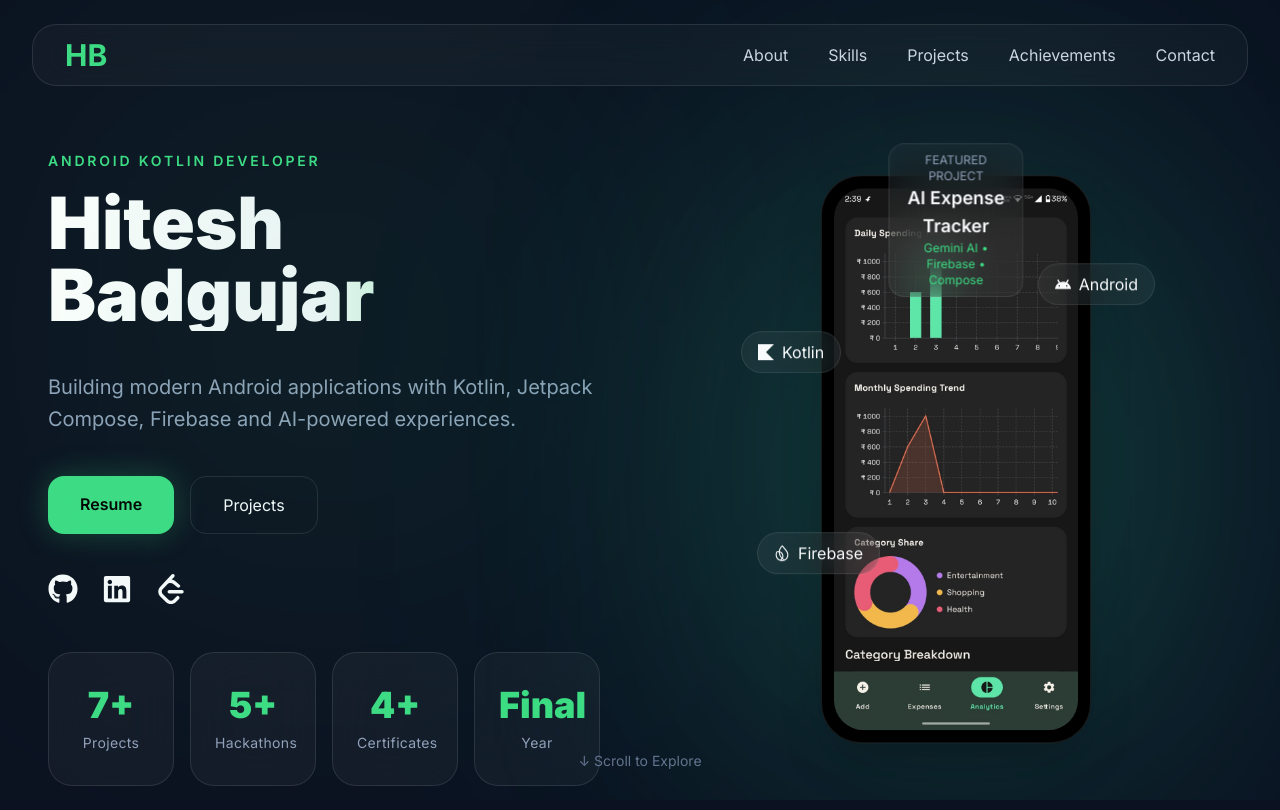
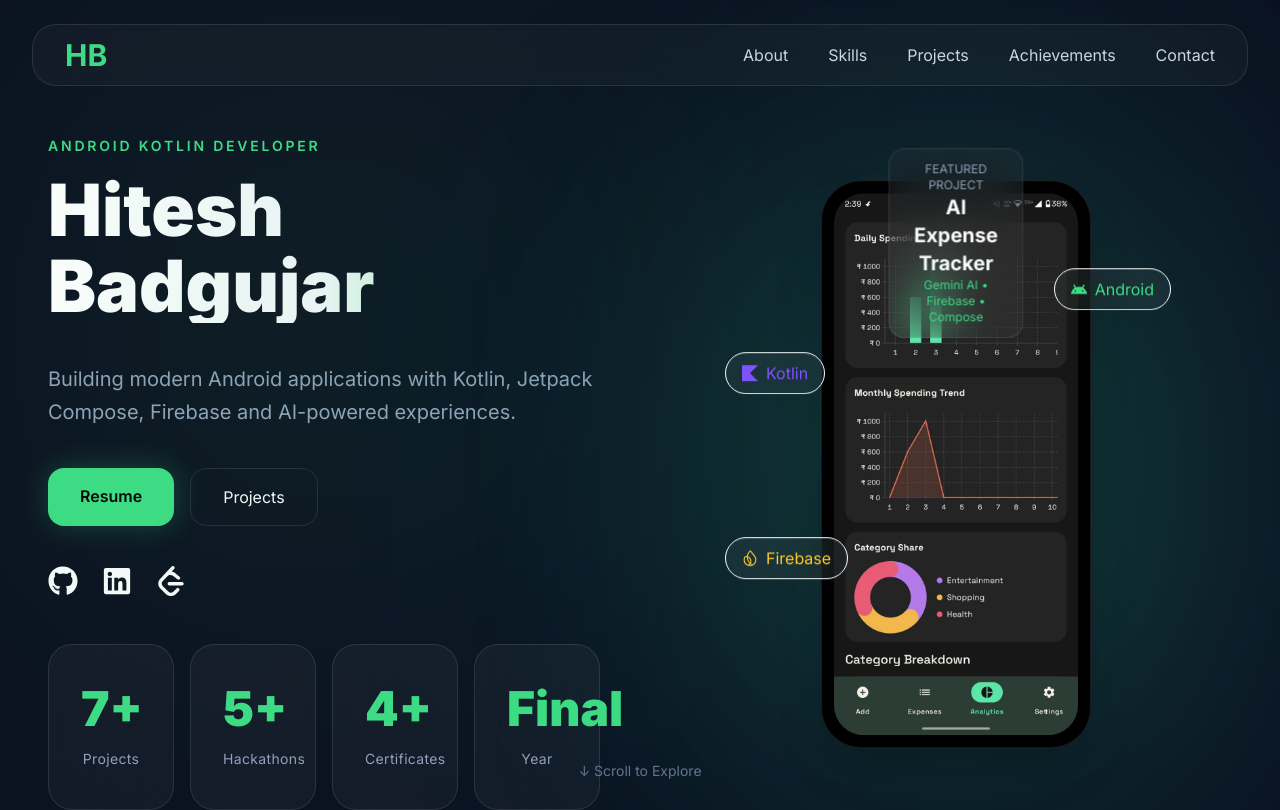
Before and after one commit to Hitesh-1501/portfolio, a React (Vite) app: page / in a window 1280 px wide. Built offline with nearby package versions, Linux system fonts and the light colour scheme.

Commit message:
"improve floating tech stack animations and premium hero effects"

```diff
--- a/src/components/FloatingTech.jsx
+++ b/src/components/FloatingTech.jsx
@@ -9,17 +9,23 @@
   {
     icon: <SiAndroid />,
     label: "Android",
-    position: "top-20 -right-16",
+    position: "top-20 -right-20",
+    color: "text-[#3DDC84]",
+    border: "border-[#3DDC84]/30",
   },
   {
     icon: <SiKotlin />,
     label: "Kotlin",
-    position: "top-40 -left-20",
+    position: "top-44 -left-24",
+    color: "text-[#7F52FF]",
+    border: "border-[#7F52FF]/30",
   },
   {
     icon: <SiFirebase />,
     label: "Firebase",
-    position: "bottom-40 -left-16",
+    position: "bottom-40 -left-24",
+    color: "text-[#FFCA28]",
+    border: "border-[#FFCA28]/30",
   },
 ];
 
@@ -56,11 +62,15 @@
             backdrop-blur-xl
             bg-white/[0.05]
             border
-            border-white/10
+            ${tech.border}
           "
           >
-            {tech.icon}
-            <span>{tech.label}</span>
+            <div className={tech.color}>
+              {tech.icon}
+            </div>
+            <span className={tech.color}>
+              {tech.label}
+            </span>
           </div>
         </motion.div>
       ))}
--- a/src/components/HeroStats.jsx
+++ b/src/components/HeroStats.jsx
@@ -41,8 +41,8 @@
 
           rounded-3xl
 
-          px-6
-          py-8
+          px-8
+          py-10
 
           text-center
 
@@ -55,7 +55,7 @@
         >
          <h3
             className="
-            text-4xl
+            text-5xl
             font-black
             text-[#3DDC84]
             "
@@ -66,7 +66,7 @@
           <p
             className="
             text-slate-400
-            mt-2
+            mt-4
             text-sm
             tracking-wide
             "
--- a/src/components/PhoneMockup.jsx
+++ b/src/components/PhoneMockup.jsx
@@ -27,8 +27,8 @@
         border-white/10
         rounded-2xl
 
-        px-4
-        py-2
+        px-5
+        py-3
         text-center
         "
       >
@@ -36,7 +36,7 @@
           FEATURED PROJECT
         </p>
 
-        <h3 className="font-semibold text-lg">
+        <h3 className="font-bold text-xl">
           AI Expense Tracker
         </h3>
 
--- a/src/sections/Hero.jsx
+++ b/src/sections/Hero.jsx
@@ -28,12 +28,13 @@
       {/* Background */}
 
       <div
-        className="
+       className="
         absolute
         top-0
         left-0
         w-full
         h-full
+        pointer-events-none
       "
       >
         <div
@@ -96,8 +97,7 @@
               md:text-6xl
               lg:text-7xl
               font-black
-              leading-none
-
+              leading-[1.05]
               bg-gradient-to-r
               from-white
               via-slate-100
@@ -161,7 +161,7 @@
               </a>
 
               <a
-                href="#projects"
+              href="#projects"
                className="
                 border
                 border-white/10
```
